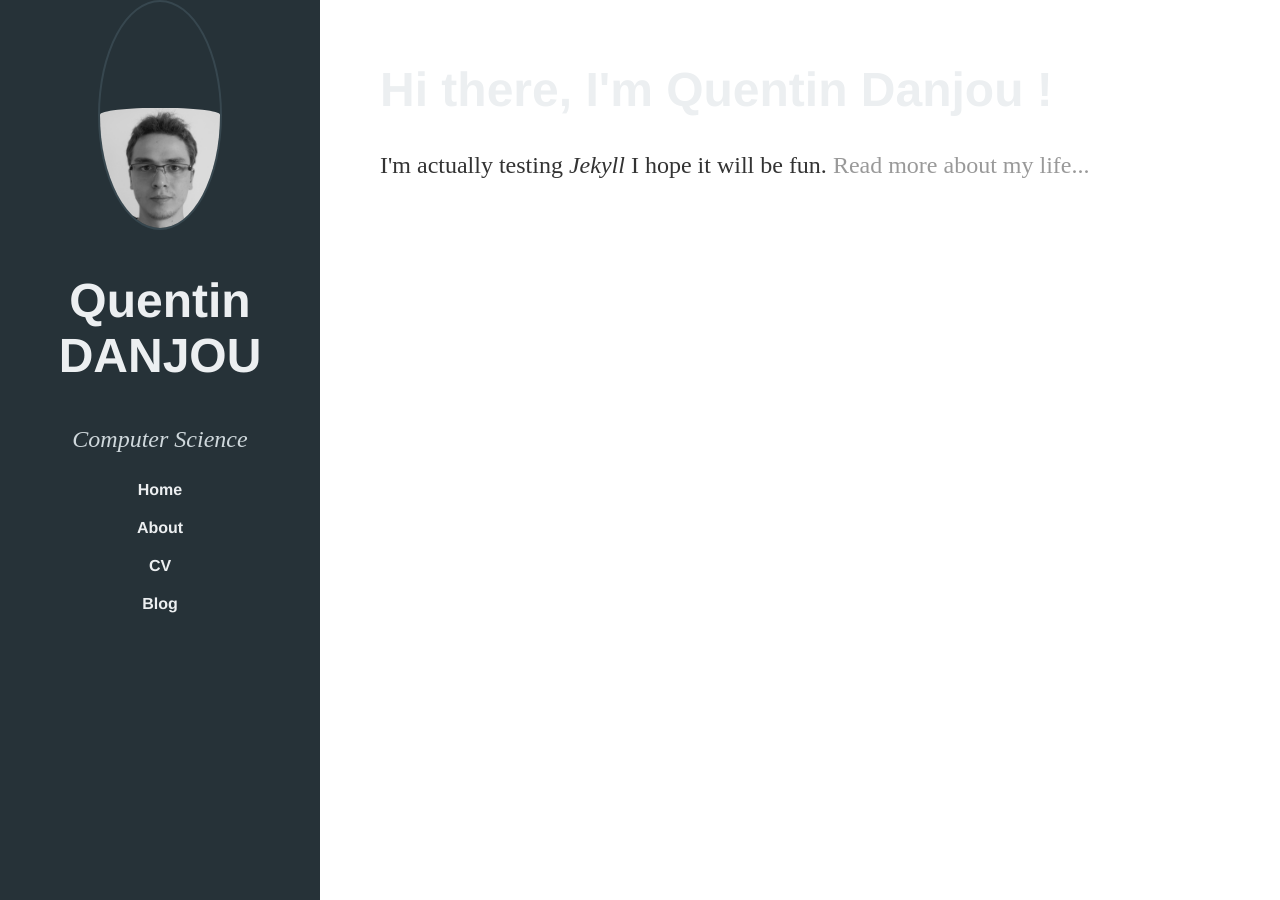
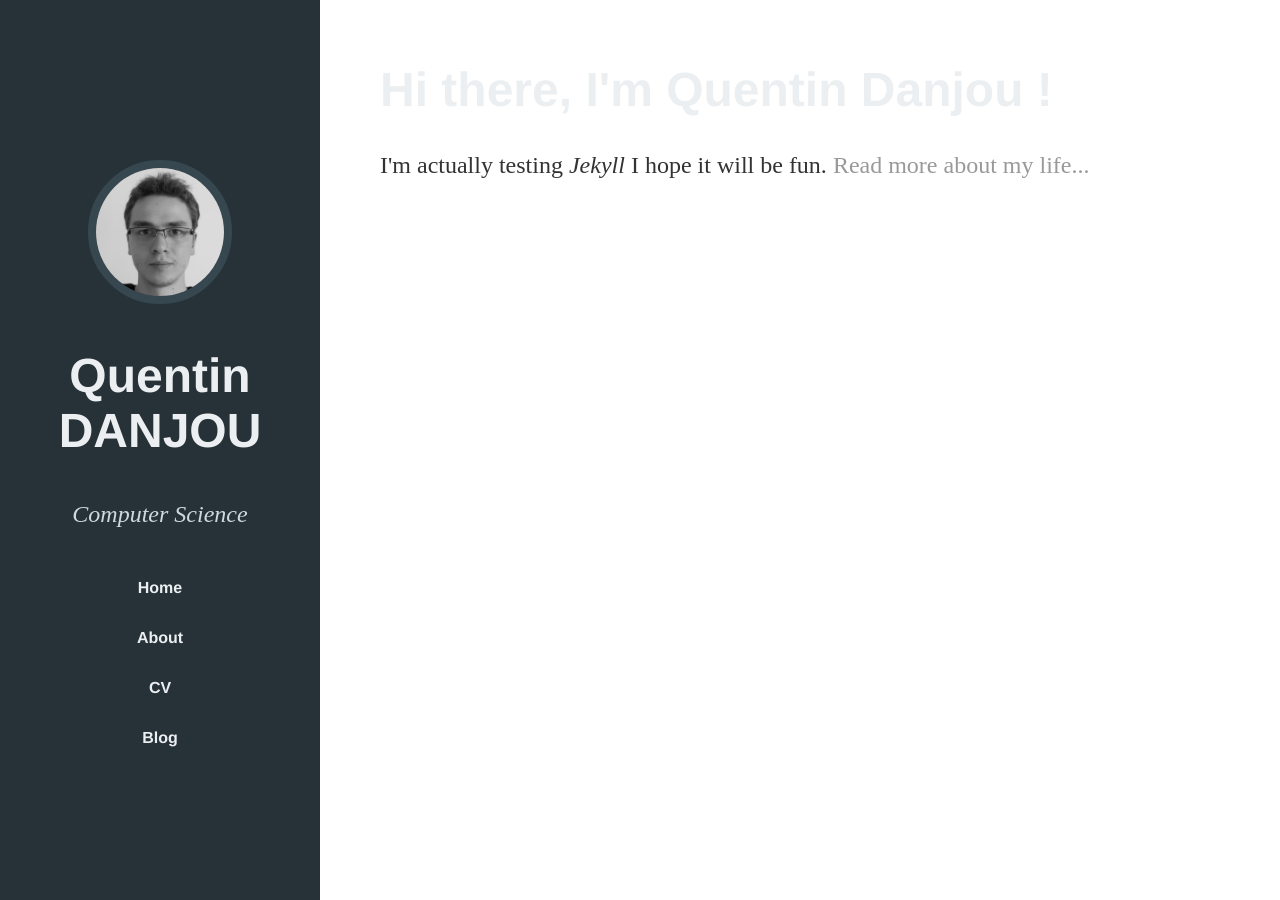
Before and after one commit to danjou-a/danjou-a.github.io, a Jekyll site: the page built from index.html, in a window 1280 px wide. Built offline with Jekyll 4.4.1, drawn with Linux system fonts in a browser that asks for light colours.

Commit message:
margin update

```diff
--- a/css/main.css
+++ b/css/main.css
@@ -1,13 +1,13 @@
 body {
-    margin: 0px;
-    padding: 0px;
+    margin: 0;
+    padding: 0;
     color: #212121;
     /* width: 70%; */
 }
 
 nav ul, footer ul {
     font-family:'Helvetica', 'Arial', 'Sans-Serif';
-    padding: 0px;
+    padding: 0;
     list-style: none;
     font-weight: bold;
 }
@@ -27,11 +27,15 @@ nav ul{
 }
 
 nav ul li{
-    margin-bottom: 20px;
+    margin-bottom: 2em;
 }
 
 nav ul li a{
     color: #ECEFF1;
+}
+
+nav ul {
+    margin-top: 3em;
 }
 
 /* nav ul li, footer ul li {
@@ -80,12 +84,13 @@ ul.posts li {
     border-radius: 50%;
     border-style: solid;
     border-color: #37474F;
-    border-width: 2px;
-    width: 120px;
-    padding-top: 33%;
+    border-width: 0.5em;
+    width: 40%;
+    margin-top: 50%;
  }
 
  .description {
+     margin-top: 0;
      font-style: italic;
      color: #CFD8DC;
  }
```
